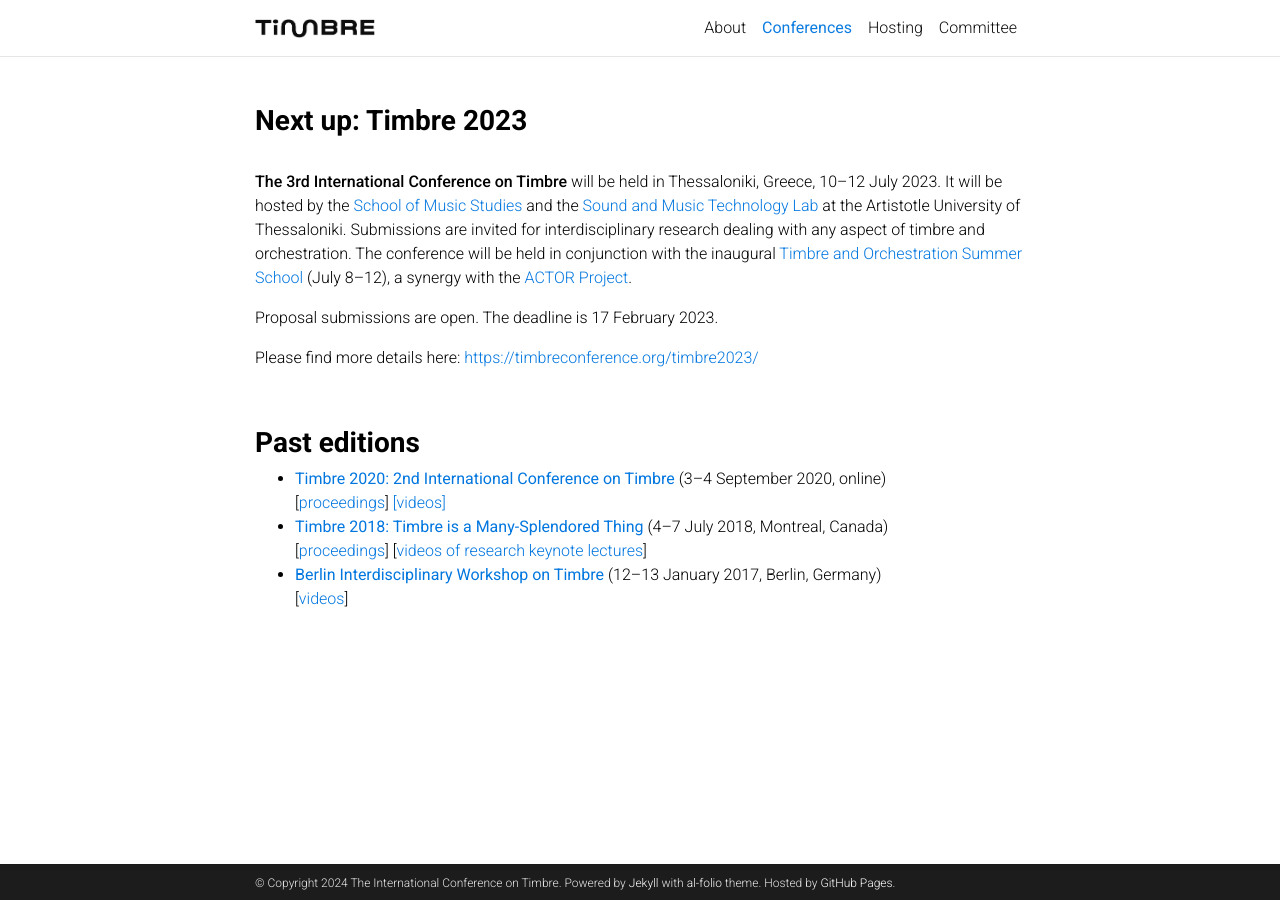
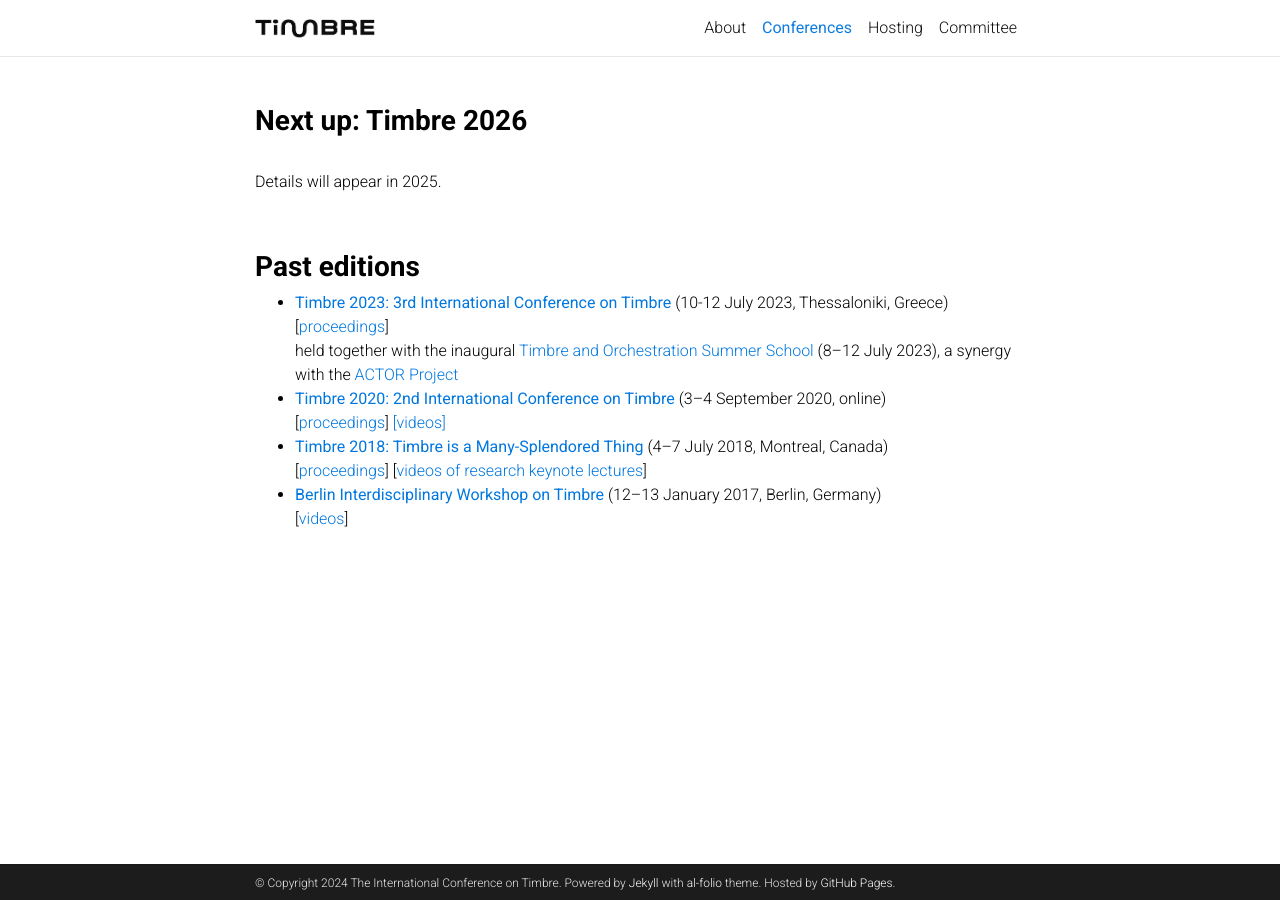
Before and after one commit to timbre-conference/timbre-conference.github.io, a Jekyll site: the page built from _pages/conferences.md, in a window 1280 px wide. Built offline with Jekyll 4.4.1, drawn with Linux system fonts in a browser that asks for light colours; comment, search, counter and statistics services are not loaded; a style sheet for code colours, icons or effects is not loaded.

Commit message:
Update conferences.md

```diff
--- a/_pages/conferences.md
+++ b/_pages/conferences.md
@@ -9,19 +9,22 @@ nav_order: 1
 ---
 
 <header class="post-header">
-    <h3 class="post-title">Next up: Timbre 2023</h3>
+    <h3 class="post-title">Next up: Timbre 2026</h3>
     <p class="post-description">{{ page.description }}</p>
 </header>
 
-**The 3rd International Conference on Timbre** will be held in Thessaloniki, Greece, 10–12 July 2023. It will be hosted by the [School of Music Studies](https://www.mus.auth.gr/en/) and the [Sound and Music Technology Lab](https://smtl.mus.auth.gr/) at the Artistotle University of Thessaloniki. Submissions are invited for interdisciplinary research dealing with any aspect of timbre and orchestration. The conference will be held in conjunction with the inaugural [Timbre and Orchestration Summer School](https://www.actorproject.org/timbre-and-orchestration-summer-school) (July 8–12), a synergy with the [ACTOR Project](https://www.actorproject.org/).
+Details will appear in 2025.
 
-Proposal submissions are open. The deadline is 17 February 2023.
+<!-- **The 3rd International Conference on Timbre** will be held in Thessaloniki, Greece, 10–12 July 2023. It will be hosted by the [School of Music Studies](https://www.mus.auth.gr/en/) and the [Sound and Music Technology Lab](https://smtl.mus.auth.gr/) at the Artistotle University of Thessaloniki. Submissions are invited for interdisciplinary research dealing with any aspect of timbre and orchestration. The conference will be held in conjunction with the inaugural [Timbre and Orchestration Summer School](https://www.actorproject.org/timbre-and-orchestration-summer-school) (July 8–12), a synergy with the [ACTOR Project](https://www.actorproject.org/). -->
 
-Please find more details here: [https://timbreconference.org/timbre2023/](https://timbreconference.org/timbre2023/)
+<!-- Proposal submissions are open. The deadline is 17 February 2023. -->
+
+<!-- Please find more details here: [https://timbreconference.org/timbre2023/](https://timbreconference.org/timbre2023/) -->
 
 <br>
 <h3>Past editions</h3>
 
+* [<b>Timbre 2023: 3rd International Conference on Timbre</b>](https://timbreconference.org/timbre2023/) (10-12 July 2023, Thessaloniki, Greece) <br> [[proceedings](https://drive.google.com/file/d/14AWI_ZL3LunXhO9DEmGznPAXnpYTKQhm/view)] <br> held together with the inaugural [Timbre and Orchestration Summer School](https://www.actorproject.org/timbre-and-orchestration-summer-school/thessaloniki-2023) (8–12 July 2023), a synergy with the [ACTOR Project](https://www.actorproject.org/)
 * [<b>Timbre 2020: 2nd International Conference on Timbre</b>](https://timbre2020.mus.auth.gr/) (3–4 September 2020, online) <br> [[proceedings](http://timbre2020.mus.auth.gr/assets/papers/Timbre2020_proceedings.pdf)] [[videos]](https://www.youtube.com/channel/UC9z1qB-5OHMkGetaaC_oV1g/videos)
 * [<b>Timbre 2018: Timbre is a Many-Splendored Thing</b>](https://www.mcgill.ca/timbre2018/) (4–7 July 2018, Montreal, Canada) <br> [[proceedings](https://www.mcgill.ca/timbre2018/files/timbre2018/timbre2018_proceedings.pdf)] [[videos of research keynote lectures](https://www.mcgill.ca/timbre2018/program)]
 * [<b>Berlin Interdisciplinary Workshop on Timbre</b>](http://www.timbre2017.tu-berlin.de/) (12–13 January 2017, Berlin, Germany) <br> [[videos](https://www.youtube.com/playlist?list=PL9-WvglIK10jCMN3uEs4L7_aIt6B6GV1g)]
```
